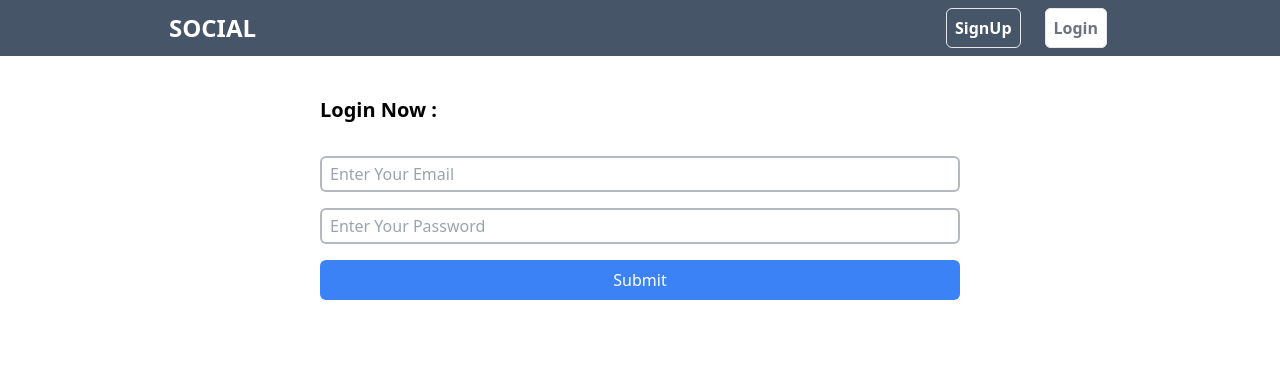
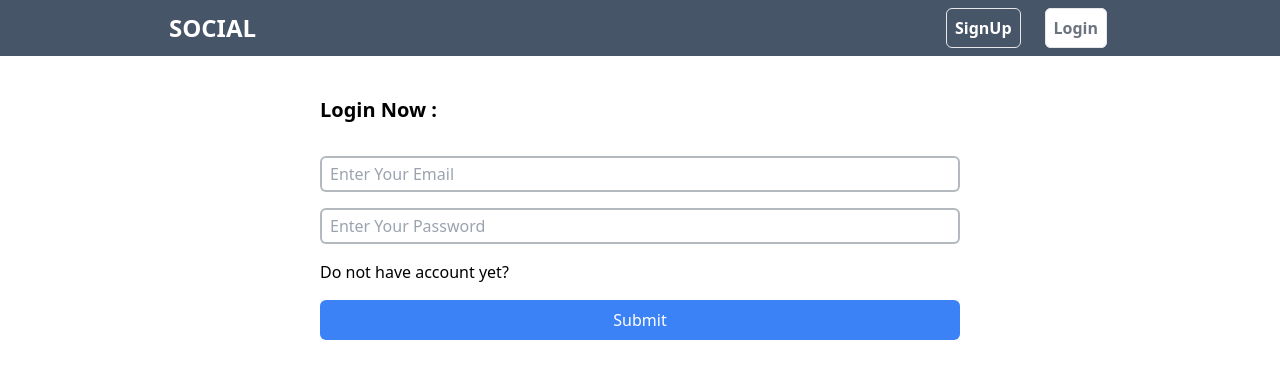
Before and after one commit to Abdul-Fahmy/social-media-app, a React (Vite) app: page /login in a window 1280 px wide. Shown: the top 378 px of the page. Built offline with nearby package versions, Linux system fonts and the light colour scheme.

Commit message:
link don't have account

```diff
--- a/src/Pages/Login/Login.jsx
+++ b/src/Pages/Login/Login.jsx
@@ -2,7 +2,7 @@ import axios from "axios";
 import { useFormik } from "formik";
 import { useContext, useState } from "react";
 import toast from "react-hot-toast";
-import { useNavigate } from "react-router-dom";
+import { Link, useNavigate } from "react-router-dom";
 import { object, string } from "yup";
 import { UserContext } from "../../Components/Context/User.context";
 
@@ -101,7 +101,12 @@ export default function Login() {
                 </p>
               )}
             </div>
-
+            <Link
+              to="/signup"
+              className="inline-block mt-4  text-black hover:text-blue-500"
+            >
+              Do not have account yet?
+            </Link>
             <button
               type="submit"
               className="btn w-full bg-blue-500 hover:bg-blue-600"
```
